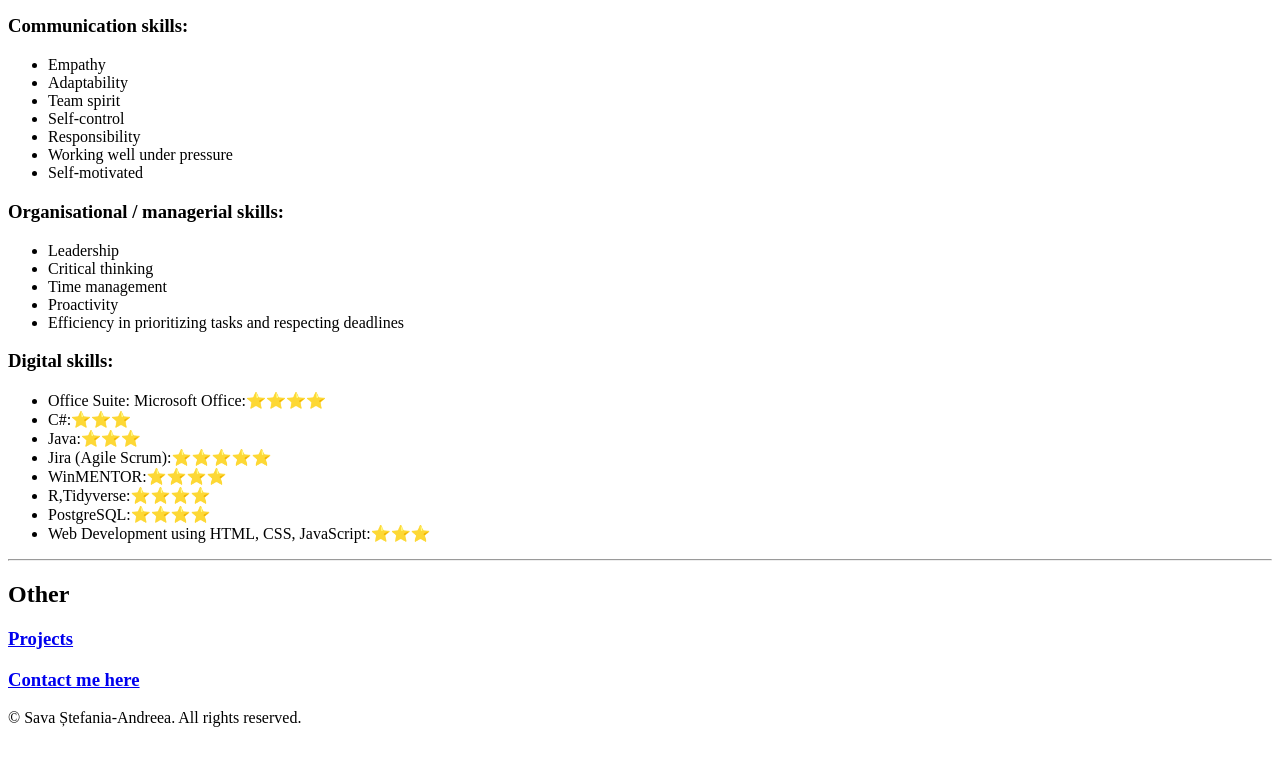
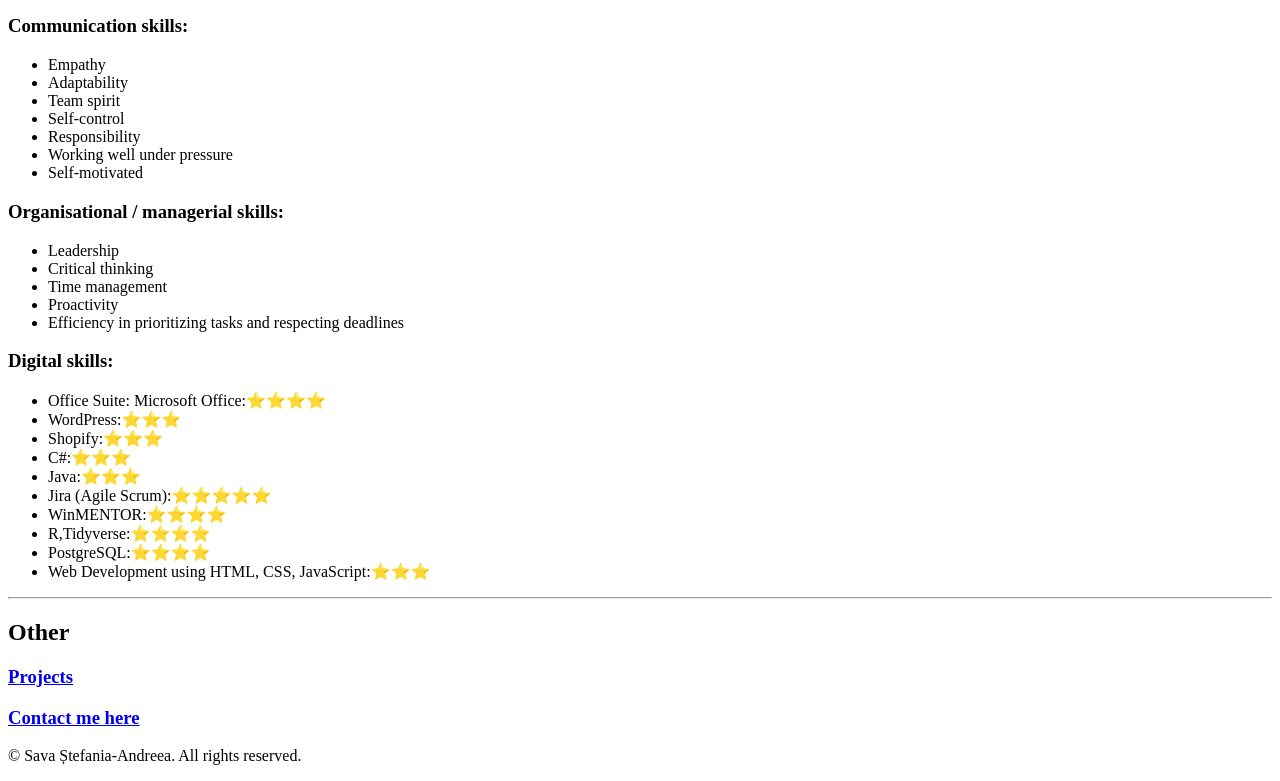
Before and after one commit to StefaniaAndreea/Resume-Sava-Stefania, a plain HTML site: page index.html in a window 1280 px wide. Shown: the part 2244-3025 px from the top of the page. Before the commit the page ends 2987 px from the top, so only its background shows below. Drawn offline with Linux system fonts and the light colour scheme.

Commit message:
Update index.html

```diff
--- a/index.html
+++ b/index.html
@@ -144,6 +144,8 @@
 <h3>Digital skills:</h3>
 <ul>
     <li>Office Suite: Microsoft Office:⭐⭐⭐⭐</li>
+    <li>WordPress:⭐⭐⭐</li>
+    <li>Shopify:⭐⭐⭐</li>
     <li>C#:⭐⭐⭐</li>
     <li>Java:⭐⭐⭐</li>
     <li>Jira (Agile Scrum):⭐⭐⭐⭐⭐</li>
```
